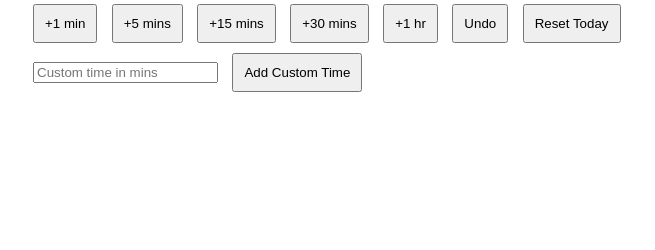
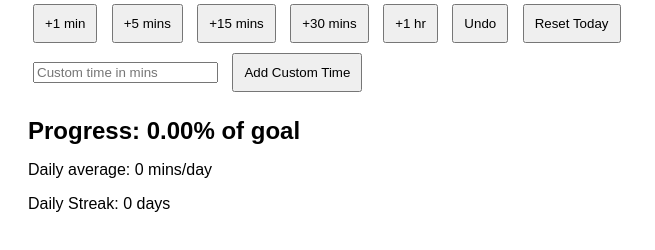
Before and after one commit to hapsariandforward/cumulative-timer, a plain HTML site: page index.html in a window 1280 px wide. Shown: the part 154-404 px from the top of the page, without its empty margins (0-655 px from the left). Drawn offline with Linux system fonts and the light colour scheme; no server answers.

Commit message:
Update index.html

```diff
--- a/index.html
+++ b/index.html
@@ -63,11 +63,11 @@
   const auth = getAuth(appFirebase);
   const db = getFirestore(appFirebase);
 
-  // 4. Sign in anonymously (you can also set up Google Sign-In for a shared UID across devices)
+  // 4. Sign in anonymously (or set up Google Sign-In for cross-device syncing)
   signInAnonymously(auth).catch(err => console.error("Sign-in error:", err));
 
   let currentUserId = null;
-  // Load timer history from localStorage as a starting point
+  // Load timer history from localStorage initially (if available)
   let history = JSON.parse(localStorage.getItem('timerHistory')) || [];
 
   // 5. Define badge thresholds (spread over 60000 minutes = 1000 hours)
@@ -231,7 +231,10 @@
     }
   });
 
-  // 13. On authentication state change, load Firestore data and update UI
+  // 13. On DOMContentLoaded, immediately update display from localStorage data
+  updateDisplay();
+
+  // 14. On authentication state change, load Firestore data and update UI
   onAuthStateChanged(auth, async (user) => {
     if (user) {
       currentUserId = user.uid;
```
